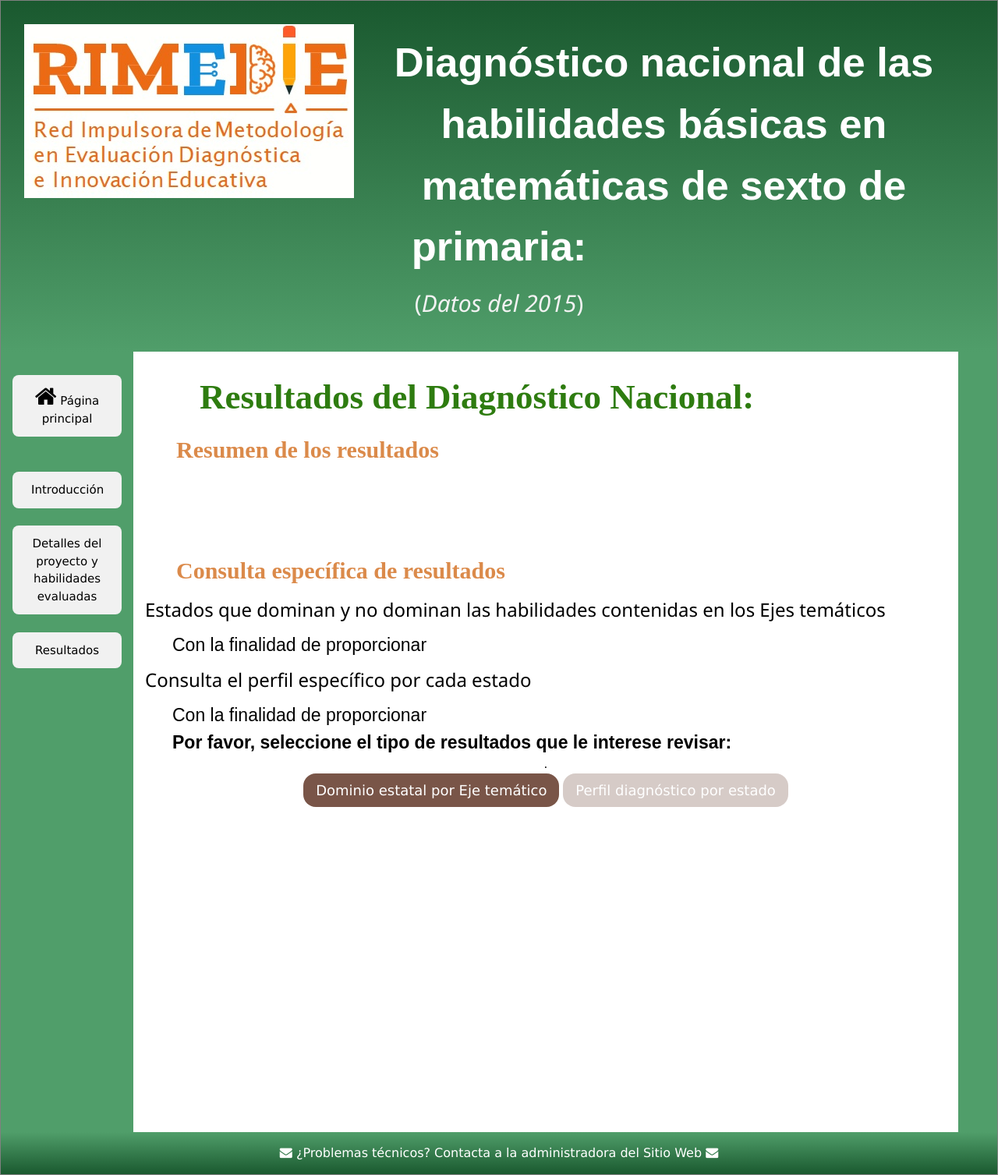
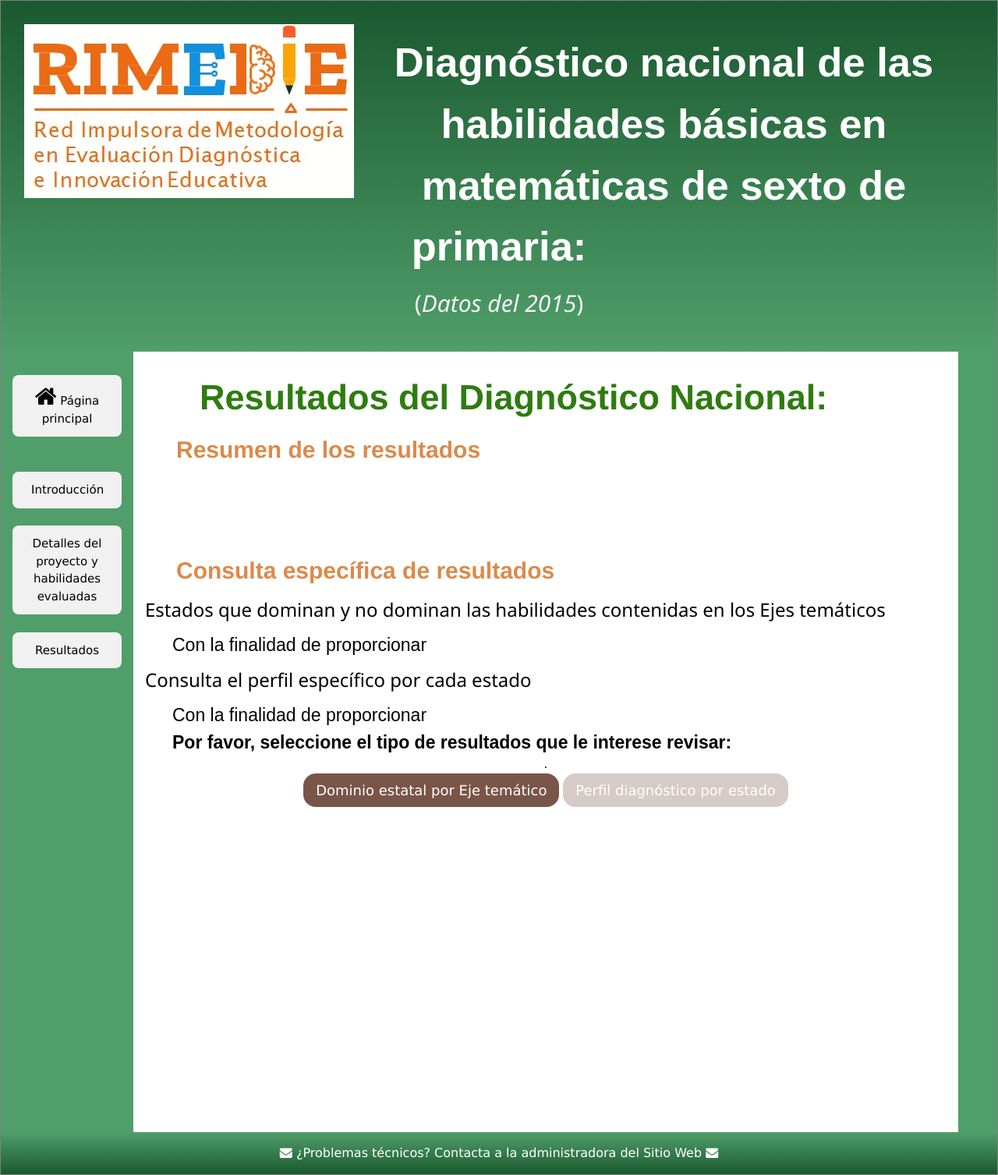
Before and after one commit to rimedie/rimedie.github.io, a Jekyll site: the page built from 1_InfoResultados.html, in a window 1280 px wide. Shown: the whole page at 78% size. Built offline with Jekyll 4.4.1, drawn with Linux system fonts in a browser that asks for light colours.

Commit message:
Update 1_Explorer.html

```diff
--- a/_layouts/1_Explorer.html
+++ b/_layouts/1_Explorer.html
@@ -27,7 +27,7 @@ h1 {
 h1.interact {
     margin-left: 70px;
     font-size: 3em;
-    font-family: cursive;
+    font-family: Helvetica, Arial, sans-serif;
     text-align: left;
     color:#2e7c10;
     font-weight:bold;
@@ -44,7 +44,7 @@ h2 {
 h2.interact {
     margin-left: 40px;
     font-size: 2em;
-    font-family: cursive;
+    font-family: Helvetica, Arial, sans-serif;
     text-align: left;
     color:#db8a4a;
     font-weight:bold;
```
